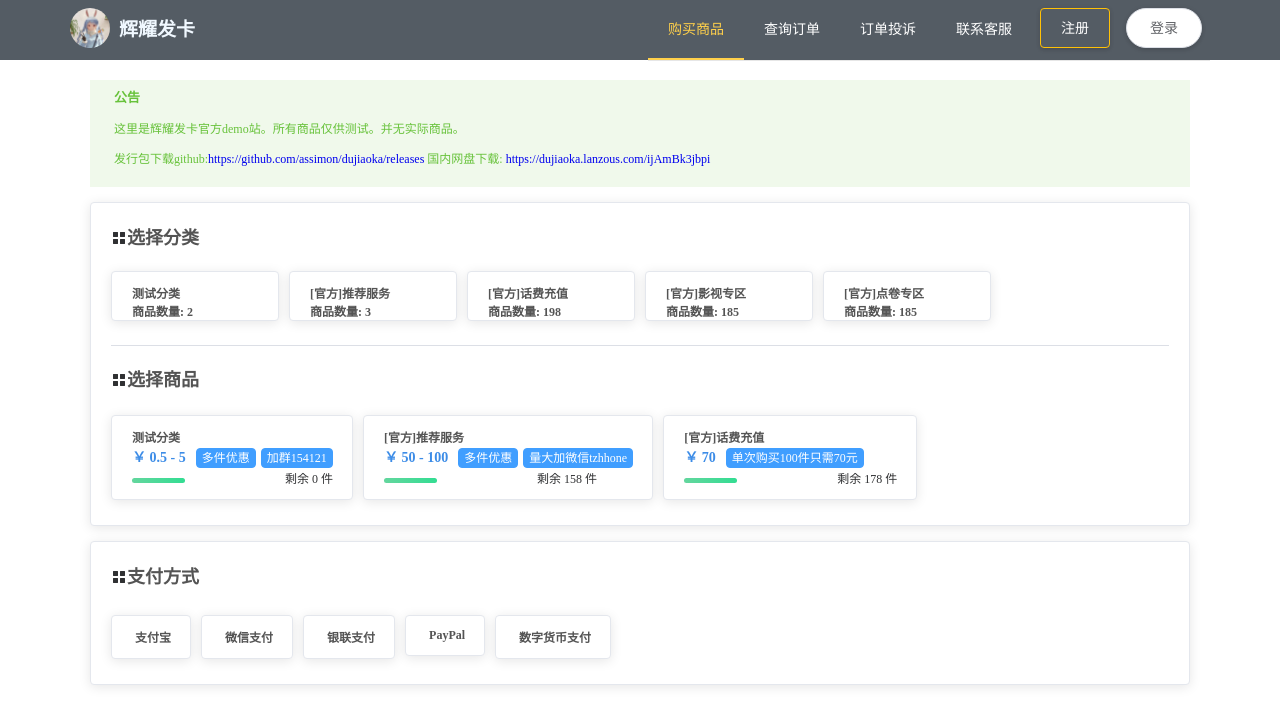
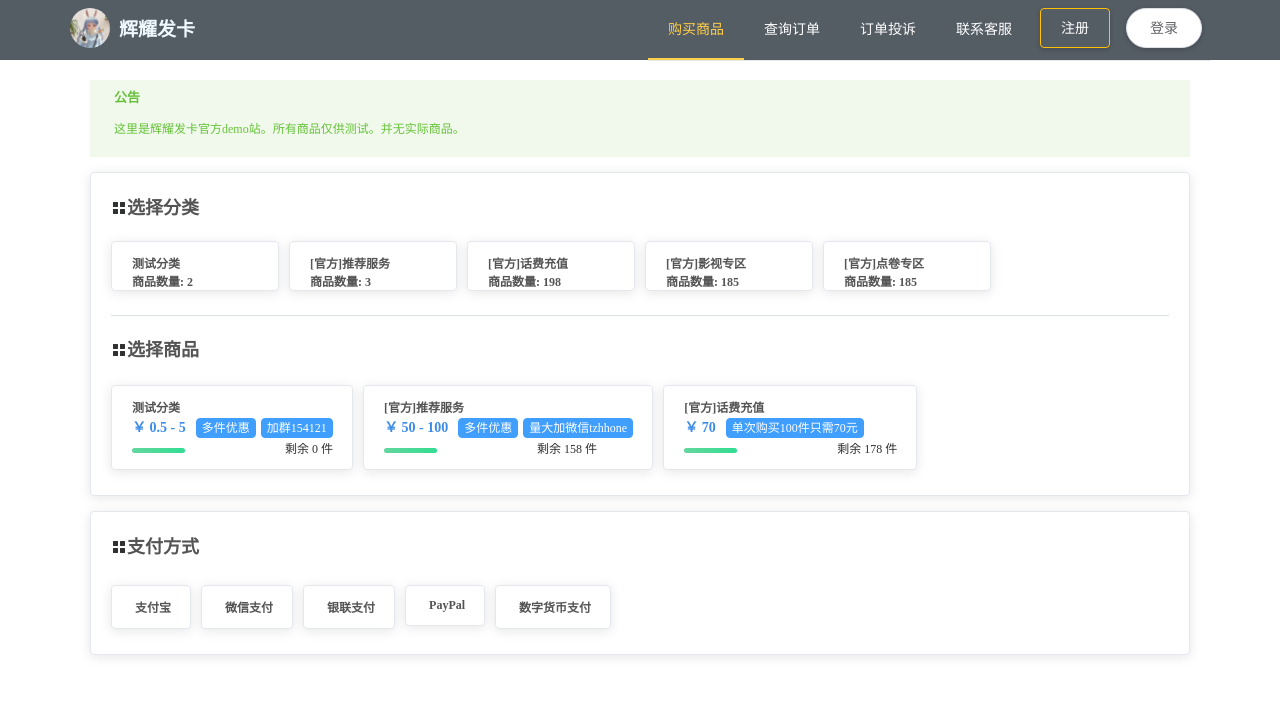
Before and after one commit to tzhhone/hyfk-v1.0, a Vue app: page / in a window 1280 px wide. Shown: the top 726 px of the page. Built offline with nearby package versions, Linux system fonts and the light colour scheme; a small style sheet from the web is missing; what @soerenmartius/vue3-clipboard would draw is missing.

Commit message:
修改简介

```diff
--- a/src/components/module/card/CardPay.vue
+++ b/src/components/module/card/CardPay.vue
@@ -53,4 +53,5 @@ export default {
 };
 </script>
 
-<style></style>
+<style>
+</style>
--- a/src/components/module/card/CardSelect.vue
+++ b/src/components/module/card/CardSelect.vue
@@ -8,7 +8,6 @@
       :xl="4"
       v-for="item in data"
       :key="item.id"
-
     >
       <div class="tz-card-select">
         <el-card
--- a/src/views/Home.vue
+++ b/src/views/Home.vue
@@ -3,15 +3,6 @@
 
     <el-alert title="公告" type="success" :closable="false">
       <p>这里是辉耀发卡官方demo站。所有商品仅供测试。并无实际商品。</p>
-      <p>
-        发行包下载github:<a href="https://github.com/assimon/dujiaoka/releases"
-          >https://github.com/assimon/dujiaoka/releases</a
-        >
-        国内网盘下载:
-        <a href="https://dujiaoka.lanzous.com/ijAmBk3jbp"
-          >https://dujiaoka.lanzous.com/ijAmBk3jbpi</a
-        >
-      </p>
     </el-alert>
 
     <el-card class="box-card" style="margin-top: 15px">
```
Also changed, not shown: 1 other file (tests, documents, lock files or other folders).
